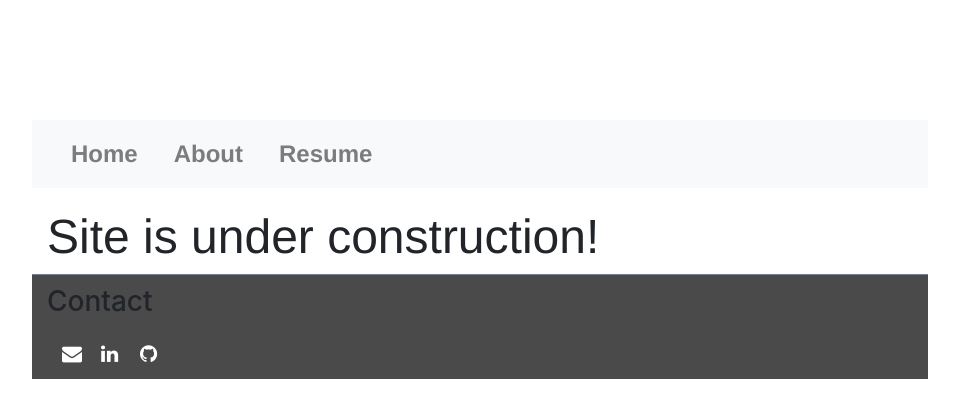
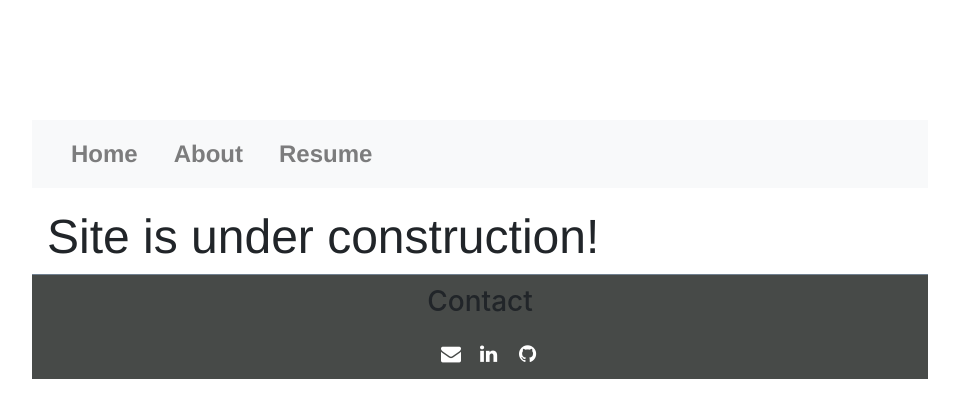
Before and after one commit to dana-rocha/dana-rocha.github.io, a Jekyll site: the page built from index.html, in a window 1280 px wide. Shown: the top 418 px of the page, without its empty margins (160-1119 px from the left). Built offline with Jekyll 4.4.1, drawn with Linux system fonts in a browser that asks for light colours.

Commit message:
fix navbar, change colors

```diff
--- a/_layouts/default.html
+++ b/_layouts/default.html
@@ -13,7 +13,7 @@
 			<title> Dana Rocha </title>
 		</head>
 
-
+<body>
 	<nav class="navbar navbar-expand-lg navbar-light bg-light navbar-fixed-top" role="navigation">
 		<div class="container-fluid">
 			<div class="navbar-header">
@@ -24,15 +24,9 @@
 
 			<div class="collapse navbar-collapse" id="#navbarNavDropdown">
 				<ul class="navbar-nav mr-auto mt-2 mt-lg-0">
-						<li class="nav-item">
-							<a class="nav-link" href="/">Home</a>
-						</li>
-						<li class="nav-item">
-							<a class="nav-link" href="/about">About</a>
-						</li>
-						<li class="nav-item">
-							<a class="nav-link" href="resume/DanaRocha_Resume.pdf">Resume</a>
-						</li>
+					<li class="nav-item"><a class="nav-link" href="/">Home</a></li>
+					<li class="nav-item"><a class="nav-link" href="/about">About</a></li>
+					<li class="nav-item"><a class="nav-link" href="resume/DanaRocha_Resume.pdf">Resume</a></li>
 				</ul>
 			</div>
 
@@ -45,7 +39,7 @@
 
 	</div>
 
-	<footer id="contact" class="container-fluid">
+	<footer id="contact" class="container-fluid text-center">
 		<div class="contact">
 	    	<h3> Contact </h3>
 	        <a href="mailto:dbridgette.rocha@gmail.com" class="fa fa-envelope fa-2x"></a>
@@ -53,5 +47,5 @@
 	        <a href="https://github.com/dana-rocha" class="fa fa-github fa-2x"></a>
 		</div>
 	</footer>
-
+</body>
 </html>
--- a/css/main.css
+++ b/css/main.css
@@ -11,6 +11,7 @@
 .navbar {
     font-size: 1.5em;
     width: 100%;
+    color: #8EB897;
 }
 
 nav ul, footer ul {
@@ -29,7 +30,7 @@
 }
 a:hover {
     text-decoration: underline;
-    color: #B0C4DE;
+    color: #909590;
 }
 h1 {
     font-size: 3em;
@@ -57,7 +58,7 @@
     border-top: 1px solid #708090;
     padding-top: 10px;
     font-size: 2em;
-    background-color: #4A4A4A;
+    background-color: #474A48;
     width: 100%;
 }
 
```
Lines whose indentation alone changed are shown as unchanged.
